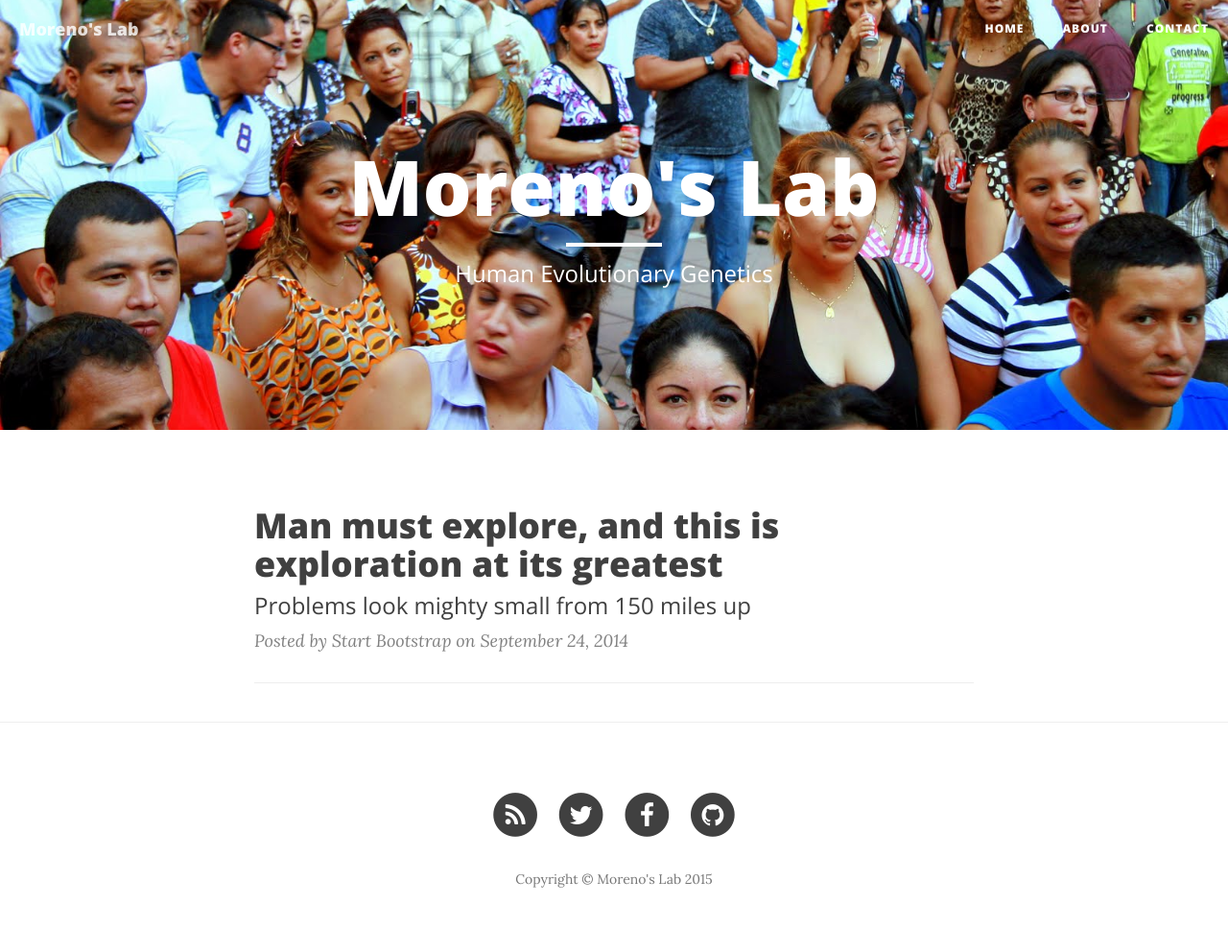
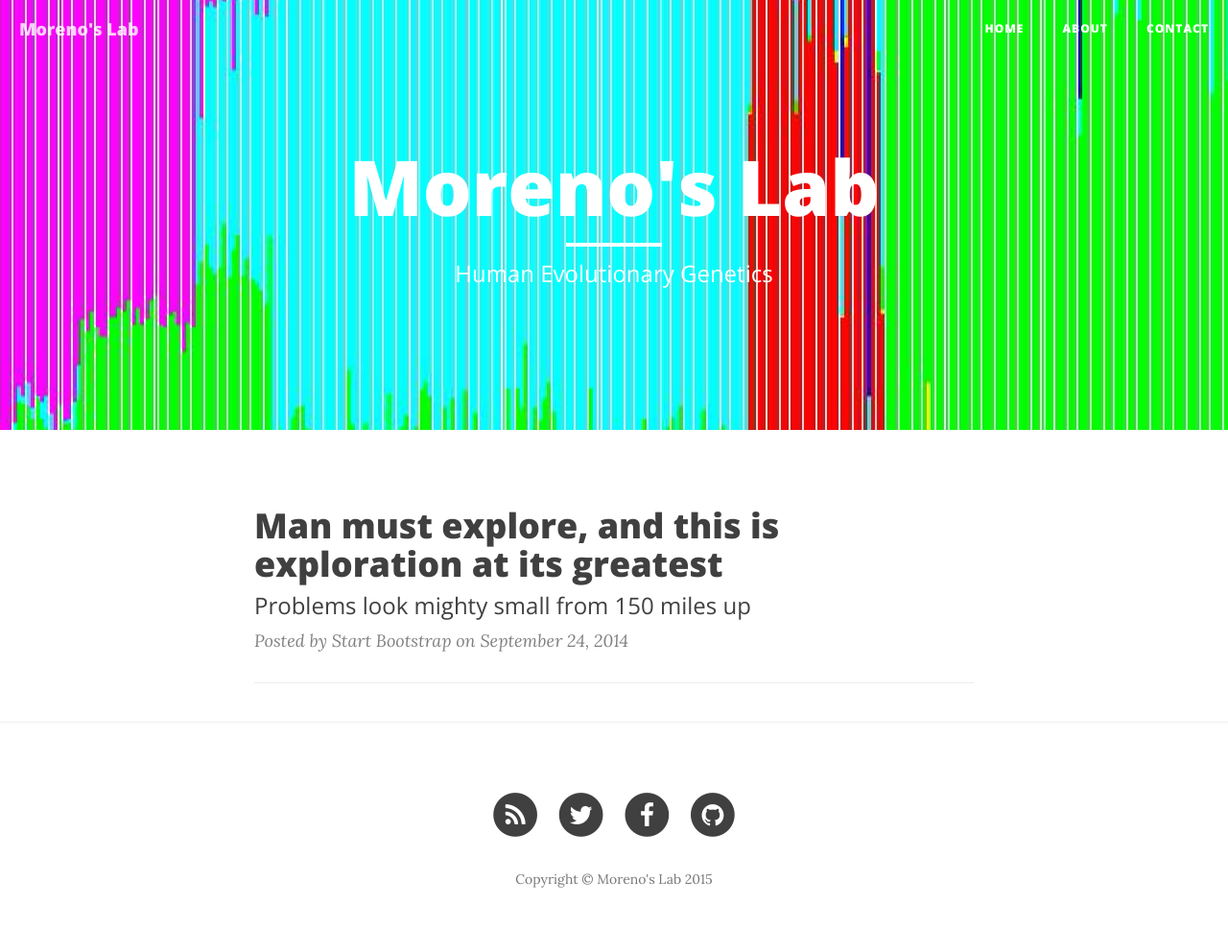
Before and after one commit to milkshakeplustip/milkshakeplustip.github.io, a Jekyll site: the page built from index.html, in a window 1280 px wide. Shown: the whole page at 96% size. Built offline with Jekyll 4.4.1, drawn with Linux system fonts in a browser that asks for light colours; nearby versions of some CDN libraries; the list of posts is cut into pages by our own code.

Commit message:
header image 2

```diff
--- a/_config.yml
+++ b/_config.yml
@@ -1,6 +1,6 @@
 # Site settings
 title: Moreno's Lab
-header-img: img/home-bg.jpg
+header-img: img/home-bg.png
 email: your-email@yourdomain.com
 description: "Write your site description here. It will be used as your sites meta description as well!"
 baseurl: ""
```
Also changed, not shown: img/home-bg.jpg (deleted), img/home-bg.png (added).
